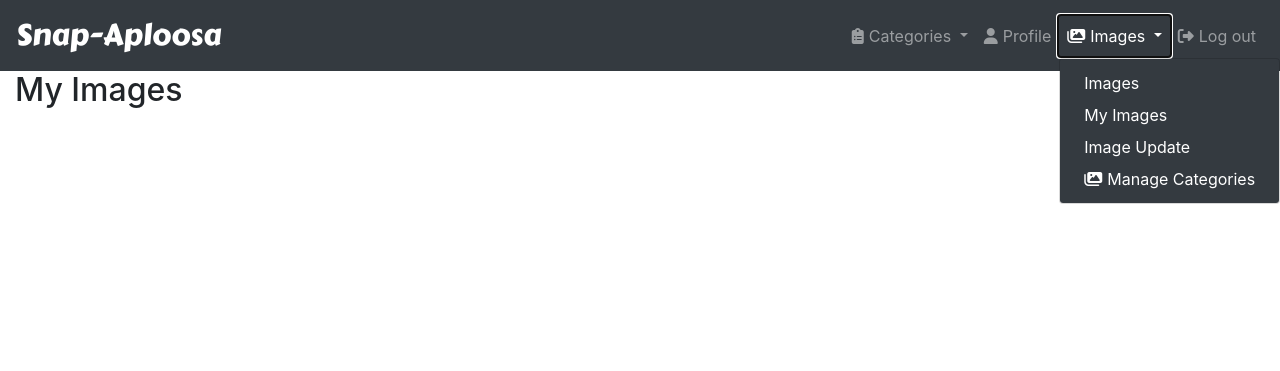
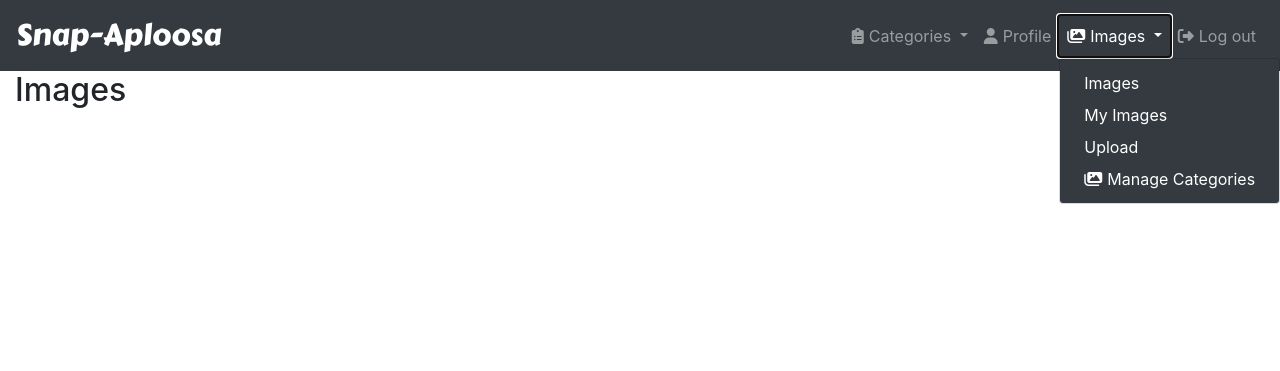
Before and after one commit to CL0456/WebsiteProject, a Flask app: page /images/ in a window 1280 px wide, after a click on "Images". Shown: the top 371 px of the page. Run offline with Flask 2, Linux system fonts and the light colour scheme; the visitor is signed in with stand-in values (Sample User, id 1); some libraries are stand-ins or nearby versions.

Commit message:
22/10/2020

```diff
--- a/app/classes/Database.py
+++ b/app/classes/Database.py
@@ -41,12 +41,15 @@
 
     # Image Requests
     def get_images(self, limit=20, user_id=False):
-
+        """
+        - Pulls last 20 images from Firebase.
+        -   Organises them by User ID or from all users
+        """
         try:
             if (user_id):
                 images = self.db.child("images").order_by_child("user_id").equal_to(user_id).limit_to_first(limit).get()
             else:
-                images = self.db.child("images").order_by_child("created_at").limit_to_first(limit).get()
+                images = self.db.child("images").order_by_child("user_id").limit_to_first(limit).get()
 
             flask_app.logger.info('####################### images val #####################')
             flask_app.logger.info(images.val())
@@ -88,6 +91,9 @@
             return image.val()
 
     def save_image(self, image_data, image_id):
+
+        flask_app.logger.info('####################### image_data #####################')
+        flask_app.logger.info(image_data)
         try:
             self.db.child("images").child(image_id).set(image_data)
         except Exception as err:
@@ -138,6 +144,9 @@
         raise Exception(readable_error)
 
     def get_readable_error(self, error):
+        """
+        Presents an error message if a request error occurs
+        """
         error_json = error.args[1]
         error_messsage = json.loads(error_json)['error']['message']
         if error_messsage in self.readable_errors.keys():
--- a/app/models/Image.py
+++ b/app/models/Image.py
@@ -162,6 +162,8 @@
             return image_id
 
     def update(self, image_id, request):
+        flask_app.logger.info('####################### request.form #####################')
+        flask_app.logger.info(request.form)
 
         name            = request.form['name']
         description     = request.form['description']
@@ -169,6 +171,8 @@
         image_filter    = request.form['filter']
         created_at      = request.form['created_at']
         upload_location = request.form['upload_location']
+
+
 
         # Validates required registration fields
         error = None
@@ -203,6 +207,7 @@
                         "created_at":           created_at
                     }
                     database = Database()
+
                     uploaded = database.save_image(image_data, image_id)
                 except Exception as err:
                     error = err
--- a/app/static/css/style.css
+++ b/app/static/css/style.css
@@ -11,7 +11,7 @@
     -o-background-size: cover;
     background-size: cover;
 }
-
+/** Styling for Homepage Background **/
 body.home {
     background: url(../img/Wallpaper\ 1..jpg) no-repeat center center fixed;
     -webkit-background-size: cover;
@@ -19,7 +19,7 @@
     -o-background-size: cover;
     background-size: cover;
 }
-
+/** Styling for Logo **/
 #brand {
     font-family: 'Carter One', cursive;
  color: #fff;
@@ -34,8 +34,7 @@
     color: white;
     text-align: left;
 }
-
-/**404 page **/
+/** Styling for 404 Page **/
 #error{
     font-size: 30px;
     text-align: left;
@@ -59,7 +58,7 @@
     }
 
 
-/*General*/
+/*General styling for website*/
 #main{
 margin-top: 2rem;
 }
@@ -111,13 +110,14 @@
     text-align: center;
 
 }
-
+/* CSS for login form */
 .login_form_background{
     margin-top: 2rem;
     padding: 2rem;
     background: #fff;
 }
 
+/* CSS for login form */
 #text_box {
     text-align: center;
     background-color: #fff;
@@ -125,6 +125,7 @@
     padding: 2rem;
 }
 
+/* CSS for Register form */
 .register_form_background{
     margin-top: 2rem;
     padding: 2rem;
@@ -141,9 +142,9 @@
     height: auto;
 }
 
-/** styling for Avatar **/
+/** CSS for Avatar **/
  #avatar {
-    width: 33%;
+    width: 100%;
 }
 
 #avatar img{
@@ -152,10 +153,7 @@
     height: auto;
 }
 
-#avatar img {
-  height: 33%;
-  width: auto;
-}
+
 
 /** CSS for Upload Form **/
 #Upload_form{
@@ -164,6 +162,7 @@
 
 }
 
+/* CSS for navbar items */
 .dropdown-item{
     color: #fff;
 }
--- a/app/static/js/main.js
+++ b/app/static/js/main.js
@@ -4,20 +4,75 @@
 		gutter: 30
 	});
 
-	// layout Masonry after each image loads
+	// layout Masonry after each image loads //
 	$grid.imagesLoaded().progress( function() {
 		$grid.masonry('layout');
 	});
 
+	// Code for liking system //
+	$('i.like').click(function(e) {
+
+		e.stopPropagation();
+		e.preventDefault();
+
+		var like = $(this).hasClass('far');
+		var image_id = $(this).data('image');
+		var _this = $(this);
+
+		//our ajax call
+		$.getJSON(
+			$SCRIPT_ROOT + '/like',
+			{
+				like: like,
+				image_id: image_id
+			},
+			function(result) {
+				if (result) {
+					if (like) {
+						_this.removeClass('far');
+						_this.addClass('fas');
+					} else {
+						_this.removeClass('fas');
+						_this.addClass('far');
+					}
+				}
+			}
+		);
+		return false;
+	});
+
 	// Code for pop-ups//
-	$('.grid-item').click(function(){
-		var image_data = $(this).data(image);
+	$('.grid-item figure').click(function(){
+		//Fetch image data
+		var image_data = $(this).closest('.grid-item').data(image);
 		var image = image_data.image;
+
+		//Build HTML from image data//
 		var description = `<p>${image.description}</p>`;
-		var title = `<h5 class="modal-title">${image.name}<i class="fa fa-times" data-dismiss="modal" aria-label="Close" aria-hidden="true"></i></h5>`;
-		var img = `<img src="${image.upload_location}" alt="${image.name}">`;
+		var title = `<h5 class="modal-title">${image.name}<i class="fa fa-times" class="close" data-dismiss="modal" aria-label="Close" aria-hidden="true"></i></h5>`;
+		var img = ` <figure class="filter-${image.filter}">
+						<img class="modal-img" src="${iamge.upload_location}" alt="${image.name}, ${image.description}">
+					</figure>`;
+
+		//Add to modal and open modal//
 		$('#image-modal .modal-body').html(img + title + description);
 		$('.modal').modal('show');
 	});
+	// Loads correct selected value for filter //
+	if ($('#filter-select').length > 0 ) {
+		var filter = $('#filter-select').data('filter');
+		$('#filter-select').val(filter);
+	}
+	// Loads correct selected value for filter //
+	if ($('#category').length > 0 ) {
+		var category = $('#category').data('category');
+		$('#category').val(category);
+	}
+	// Gives and alters live preview of Filter //
+	$('#filter-select').change(function(e) {
+		var new_filter = 'filter-' + this.value;
+		$('#image figure').removeClass();
+		$('#image figure').addClass(new_filter);
+	});
 
 });
--- a/app/templates/base.html
+++ b/app/templates/base.html
@@ -8,7 +8,7 @@
         <link rel="stylesheet" href="https://stackpath.bootstrapcdn.com/bootstrap/4.4.1/css/bootstrap.min.css" integrity="sha384-Vkoo8x4CGsO3+Hhxv8T/Q5PaXtkKtu6ug5TOeNV6gBiFeWPGFN9MuhOf23Q9Ifjh" crossorigin="anonymous">
         <link href="https://fonts.googleapis.com/css?family=Open+Sans|Carter+One&display=swap" rel="stylesheet">
         <link rel="stylesheet" href="/static/css/style.css">
-
+        <link rel="stylesheet" href="/static/css/instagram.min.css">
     </head>
   <body class="{{ page }}">
     {% block header %}
@@ -25,6 +25,7 @@
                     <a class="nav-link dropdown-toggle" href="#" id="navbarDropdown" role="button" data-toggle="dropdown" aria-haspopup="true" aria-expanded="false">
                         <i class="fas fa-clipboard-list"></i>Categories
                     </a>
+                    <!-- Dropdown menu item for Image Catagories-->
                     <div class="dropdown-menu bg-dark" aria-labelledby="navbarDropdown">
                         <a class="dropdown-item" href="/images/category/abstract">Abstract</a>
                         <a class="dropdown-item" href="/images/category/animals-wildlife">Animals/Wildlife</a>
@@ -58,6 +59,7 @@
                     <a class="nav-link" href="/profile" ><i class="fas fa-user"></i>Profile
                     </a>
                 </li>
+               <!-- Dropdown menu bar for Images-->
                 <li class="nav-item dropdown">
                     <a class="nav-link dropdown-toggle" href="#" id="navbarDropdown2" role="button" data-toggle="dropdown" aria-haspopup="true" aria-expanded="false">
                         <i class="fas fa-images"></i>Images
@@ -65,7 +67,7 @@
                     <div class="dropdown-menu bg-dark" aria-labelledby="navbarDropdown2">
                         <a class="dropdown-item" href="/images">Images </a>
                         <a class="dropdown-item" href="/images/my-images">My Images</a>
-                        <a class="dropdown-item" href="/images/edit">Image Update</a>
+                        <a class="dropdown-item" href="/images/upload">Upload</a>
                         <div class="dropdown-divider_img"></div>
                         <a class="dropdown-item" href="#"><i class="fas fa-images"></i>Manage Categories</a>
                     </div>
@@ -115,5 +117,7 @@
     <script src="https://stackpath.bootstrapcdn.com/bootstrap/4.4.1/js/bootstrap.min.js" integrity="sha384-wfSDF2E50Y2D1uUdj0O3uMBJnjuUD4Ih7YwaYd1iqfktj0Uod8GCExl3Og8ifwB6" crossorigin="anonymous"></script>
     <script src="https://unpkg.com/imagesloaded@4/imagesloaded.pkgd.min.js"></script>
     <script src="https://unpkg.com/masonry-layout@4/dist/masonry.pkgd.min.js"></script>
+    <script type=text/javascript>$SCRIPT_ROOT = {{ request.script_root|tojson|safe }};</script>
     <script src="/static/js/main.js"></script>
+
 </html>
--- a/app/templates/images/images.html
+++ b/app/templates/images/images.html
@@ -4,16 +4,42 @@
     <div id="images" class="container-fluid">
 		<div class="row">
 			<div class="col">
-				<h2>My Images</h2>
+				<h2> Images</h2>
+
 				{% with messages = get_flashed_messages() %}
 					{# Handle messages here #}
 				{% endwith %}
 				{% if images %}
+					{% set liked = 'fas' %}
+					{% set not_liked = 'far' %}
+					{% set likes = session['user']['likes'] %}
+
+					<!-- Organises uploaded Images into a grid-->
 					<div class="grid">
 						{% for image_object in images.each() %}
 						{% with image = image_object.val() %}
-		<div class="grid-item" data-image='{{ image|tojson }}'>
+						<div class="grid-item">
+
+							<figure class="filter-{{ image.filter }}">
 								<img src="{{ image.upload_location }}" alt="{{ image.description }}">
+							</figure>
+
+							<div class="info row mx-0">
+								<div class="col-2 avatar pl-0">
+									<img src="{{ image.user_avatar }}" alt="{{ image.user_name }}">
+								</div>
+								<div class="col-10 pr-0">
+									<h5>
+
+										{{ image.name }}
+										<a href="/images/like/{{ image.id }}">
+											<i class="like fa-heart {{ liked if image.id in likes else not_liked }}" data-image="{{ image.id }}"></i>
+										</a>
+									</h5>
+									<p>{{ image.description }}</p>
+									<small>{{ image.user_name }}</small>
+								</div>
+							</div>
 						</div>
 						{% endwith %}
 					{% endfor %}
--- a/app/templates/images/upload.html
+++ b/app/templates/images/upload.html
@@ -22,6 +22,7 @@
 							<label>Tags - add a comma after each tag.</label>
 							<input type="text" name="tags" class="form-control" required/>
 						</div>
+
 						<div class="form-group">
 							<label>Categories</label>
 							<select name="category" class="custom-select" required>
```
Also changed, not shown: app/templates/images/edit.html (+15 -9 lines), app/static/uploads/0484da64-13f2-11eb-bd14-1063c83e0226.jpg (added), app/static/uploads/6a5cb824-13f3-11eb-b080-1063c83e0226.jpg (added), app/static/uploads/ZCp3vH6UQXMzn1ULaI9ao4SEBGg2.jpeg (added), app/static/uploads/ZCp3vH6UQXMzn1ULaI9ao4SEBGg2.png, app/static/uploads/d0b64f0c-13ee-11eb-a07f-1063c83e0226.png (added). Lines whose indentation alone changed are shown as unchanged.
